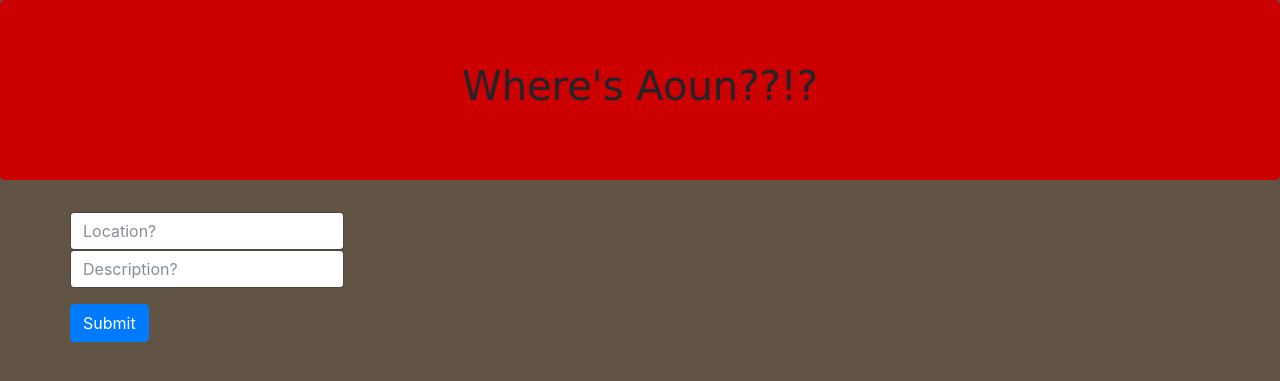
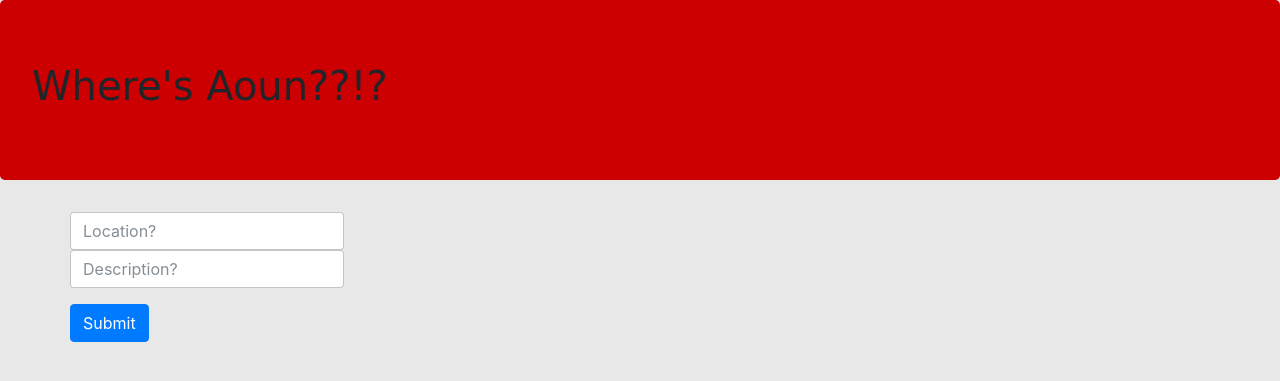
Before and after one commit to SupremeSteak1/AWildHackathonAppeared, a PHP site: page / in a window 1280 px wide. Shown: the top 381 px of the page. Run offline with PHP 8.4, Linux system fonts and the light colour scheme; data that the repository does not hold is empty; some libraries are stand-ins or nearby versions.

Commit message:
i changed a color

```diff
--- a/css/index.css
+++ b/css/index.css
@@ -8,7 +8,7 @@ html {
 }
 
 body {
-	background-color: #615445;
+	background-color: #e8e8e8;
 }
 
 .form {
--- a/index.php
+++ b/index.php
@@ -10,7 +10,7 @@
     <link rel="stylesheet" type="text/css" href="css/index.css">
   </head>
   <body>
-  	<div class="jumbotron text-center">
+  	<div class="jumbotron text-left">
     	<h1>Where's Aoun??!?</h1>
 	</div>
 
```
